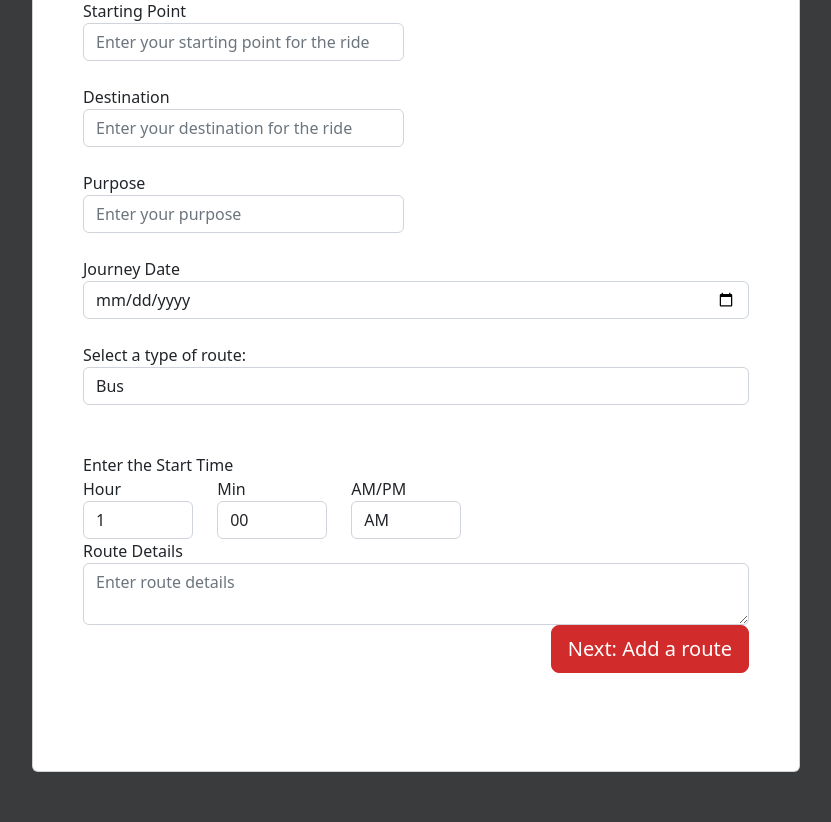
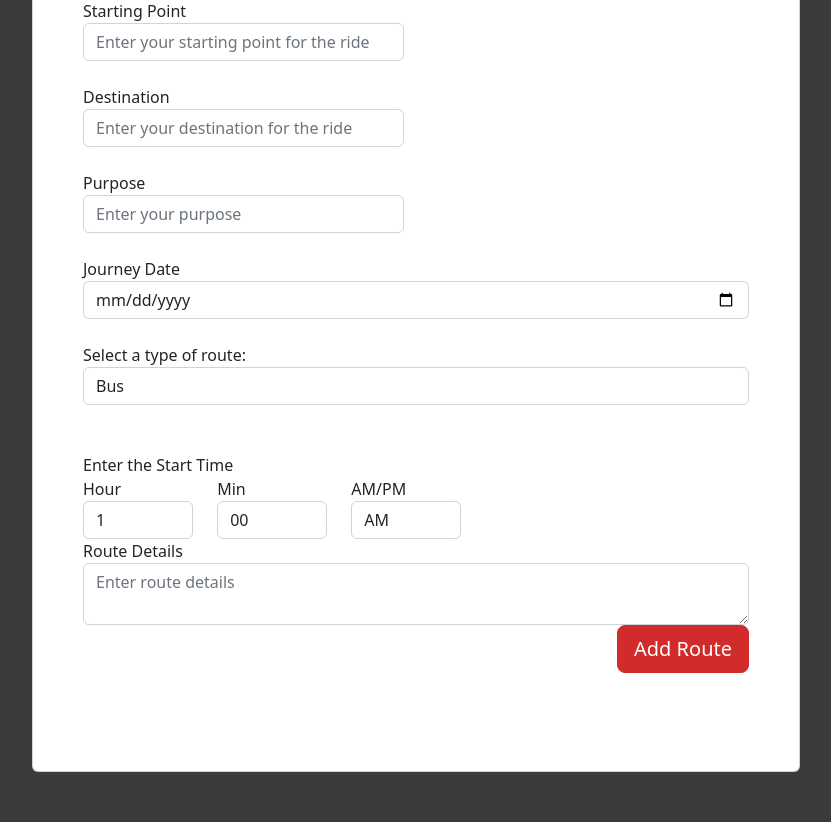
Before and after one commit to brianhhuynh38/PackTravel, a Django app: template templates/publish/publish.html in a window 1280 px wide. Shown: the part 201-1023 px from the top of the page, without its empty margins (224-1055 px from the left). Run offline with Django 4.2, Linux system fonts and the light colour scheme; the template is opened without the code that fills it, so the values that code supplies are empty.

Commit message:
fixed frontend

```diff
--- a/templates/publish/publish.html
+++ b/templates/publish/publish.html
@@ -134,7 +134,7 @@
            </div>
                 <br><br>
                 <div class="form-btn">
-                    <button style="float: right; color: white; background-color: #D22B2B; border-color: #D22B2B;"  class="btn  btn-lg submit-btn">Next: Add a route</button>
+                    <button style="float: right; color: white; background-color: #D22B2B; border-color: #D22B2B;"  class="btn  btn-lg submit-btn">Add Route</button>
                     <br>
                 </div>
             </div>
```
Also changed, not shown: db.sqlite3.
